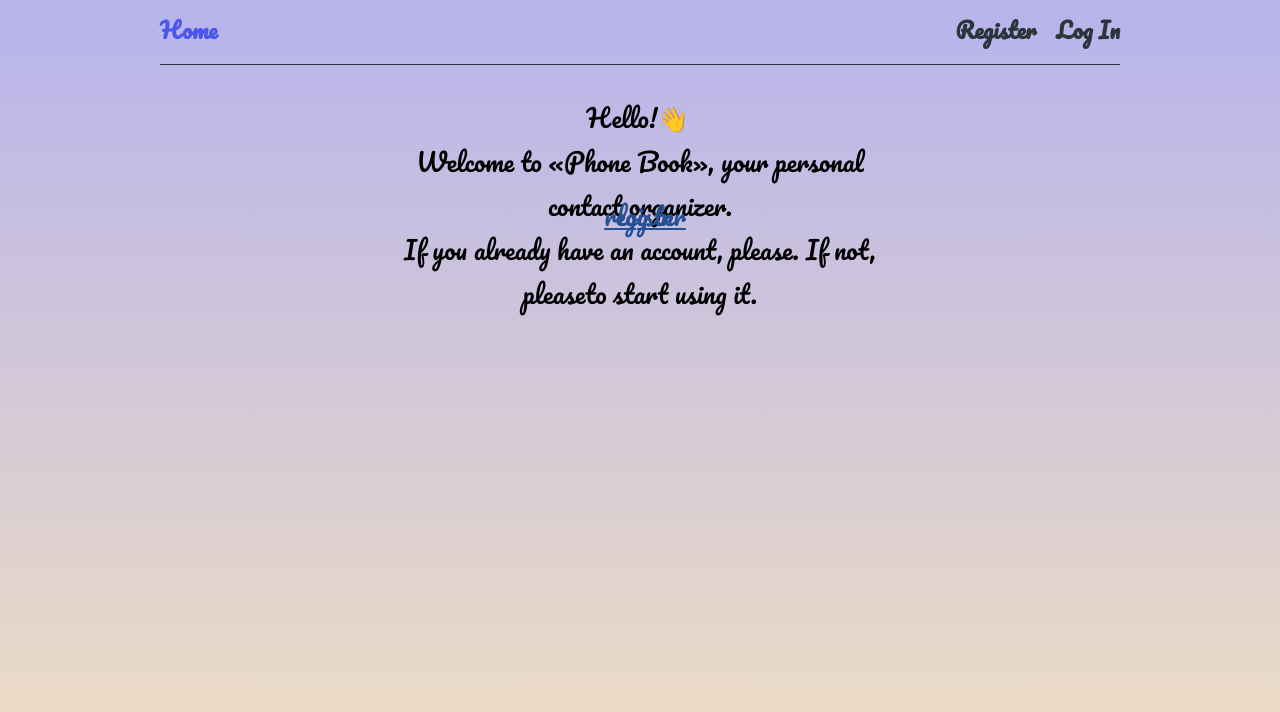
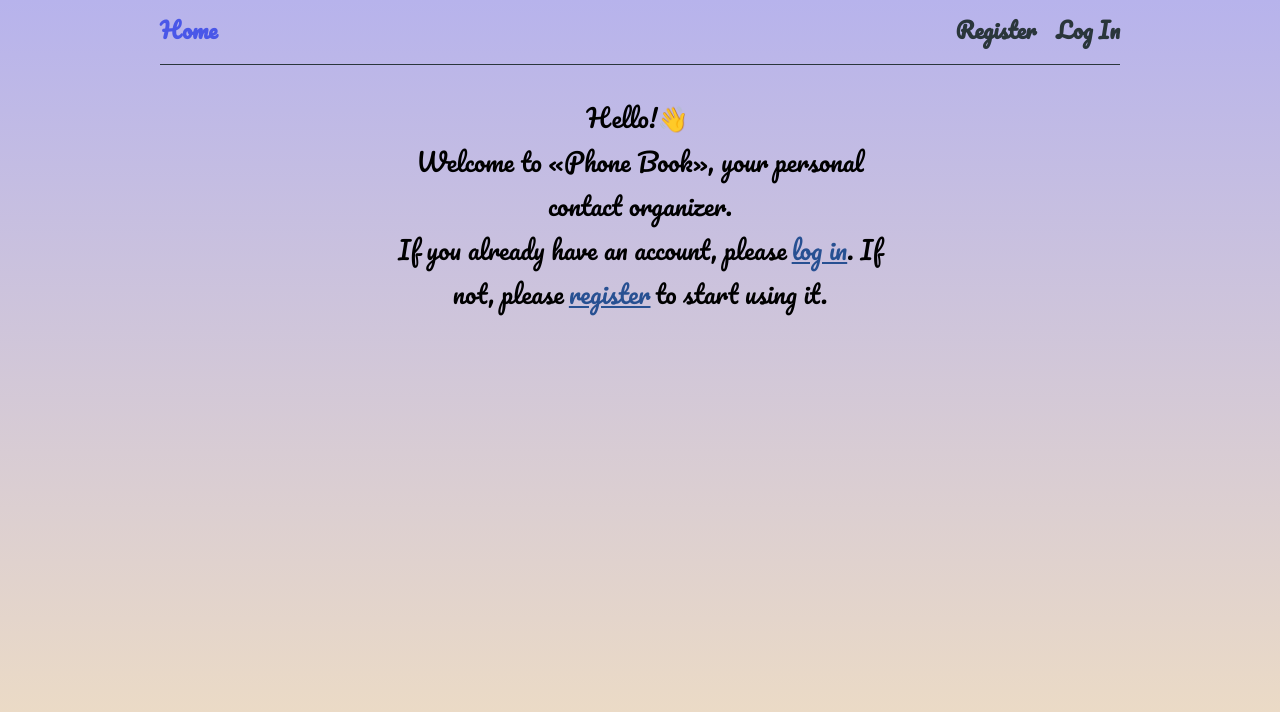
Before and after one commit to OlichkaKhamuliak/goit-react-hw-08, a React (Vite) app: page / in a window 1280 px wide. Shown: the top 712 px of the page. Built offline with nearby package versions, Linux system fonts and the light colour scheme.

Commit message:
edited css

```diff
--- a/src/pages/Home/Home.jsx
+++ b/src/pages/Home/Home.jsx
@@ -58,11 +58,14 @@ export default function Home() {
                   organizer.
                   <br />
                   If you already have an account, please
-                  <NavLink className={`${css.link} ${css.login}`} to="/login">
+                  <NavLink
+                    className={`${css.registerLink} ${css.login}`}
+                    to="/login"
+                  >
                     log in
                   </NavLink>
                   . If not, please
-                  <NavLink className={css.link} to="/register">
+                  <NavLink className={css.registerLink} to="/register">
                     register
                   </NavLink>
                   to start using it.
--- a/src/pages/Home/Home.module.css
+++ b/src/pages/Home/Home.module.css
@@ -1,4 +1,5 @@
-.link {
+.link,
+.registerLink {
   color: rgb(39, 80, 146);
   margin-left: 5px;
   margin-right: 5px;
@@ -15,7 +16,8 @@
 .emoji {
   margin-right: 5px;
 }
-.link:hover {
+.link:hover,
+.registerLink:hover {
   color: rgb(218, 144, 46);
 }
 @media screen and (min-width: 768px) {
```
